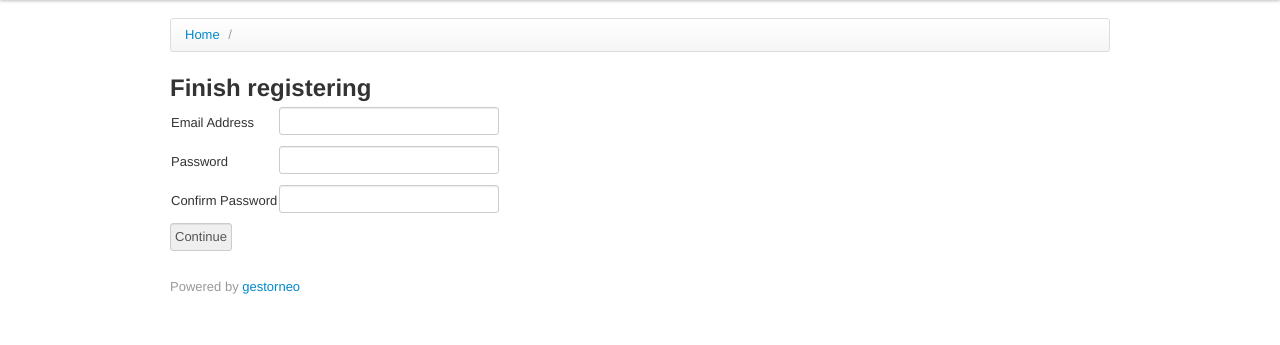
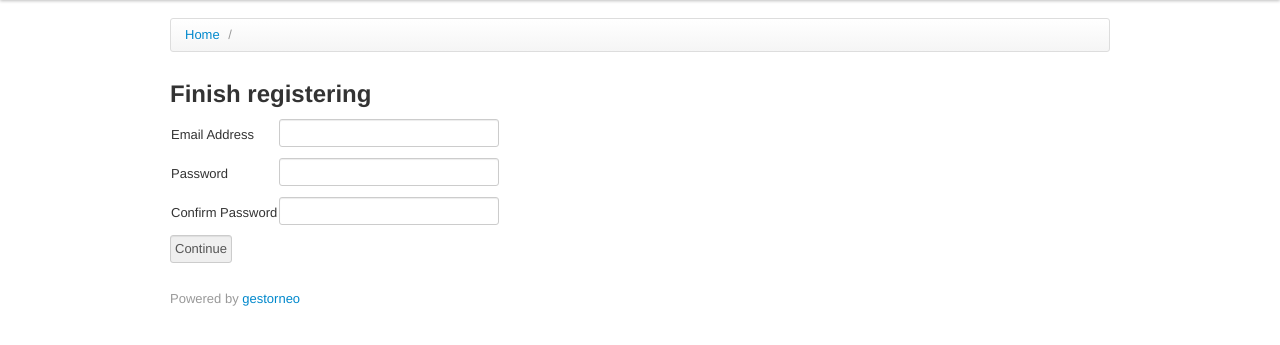
Before and after one commit to hermzz/gestorneo, a CodeIgniter app: page /auth/finish_preregistering in a window 1280 px wide. Shown: the part 42-387 px from the top of the page. Run offline with CodeIgniter, Linux system fonts and the light colour scheme.

Commit message:
Give headers a bit more space

```diff
--- a/static/css/default.css
+++ b/static/css/default.css
@@ -1,6 +1,10 @@
 body {
 	padding-top: 60px !important;
 	margin-bottom: 0 !important;
+}
+
+h2, h3, h4 {
+	line-height: 2em;
 }
 
 #tournament_notes, #payment_details, #travel_details {
--- a/system/application/views/skeleton.php
+++ b/system/application/views/skeleton.php
@@ -4,8 +4,8 @@
     <meta http-equiv="Content-Type" content="text/html;charset=UTF-8" />
 		<title><?=$title?></title>
 
+		<link rel="stylesheet" type="text/css" href="<?=base_url();?>static/css/bootstrap.min.css" />
 		<link rel="stylesheet" type="text/css" href="<?=base_url();?>static/css/default.css" />
-		<link rel="stylesheet" type="text/css" href="<?=base_url();?>static/css/bootstrap.min.css" />
 		<link href="<?=base_url();?>static/css/ui-lightness/ui.base.css" type="text/css" rel="stylesheet" />
 
 		<script src="<?=base_url();?>static/javascript/jquery.min.js" language="javascript"></script>
```
